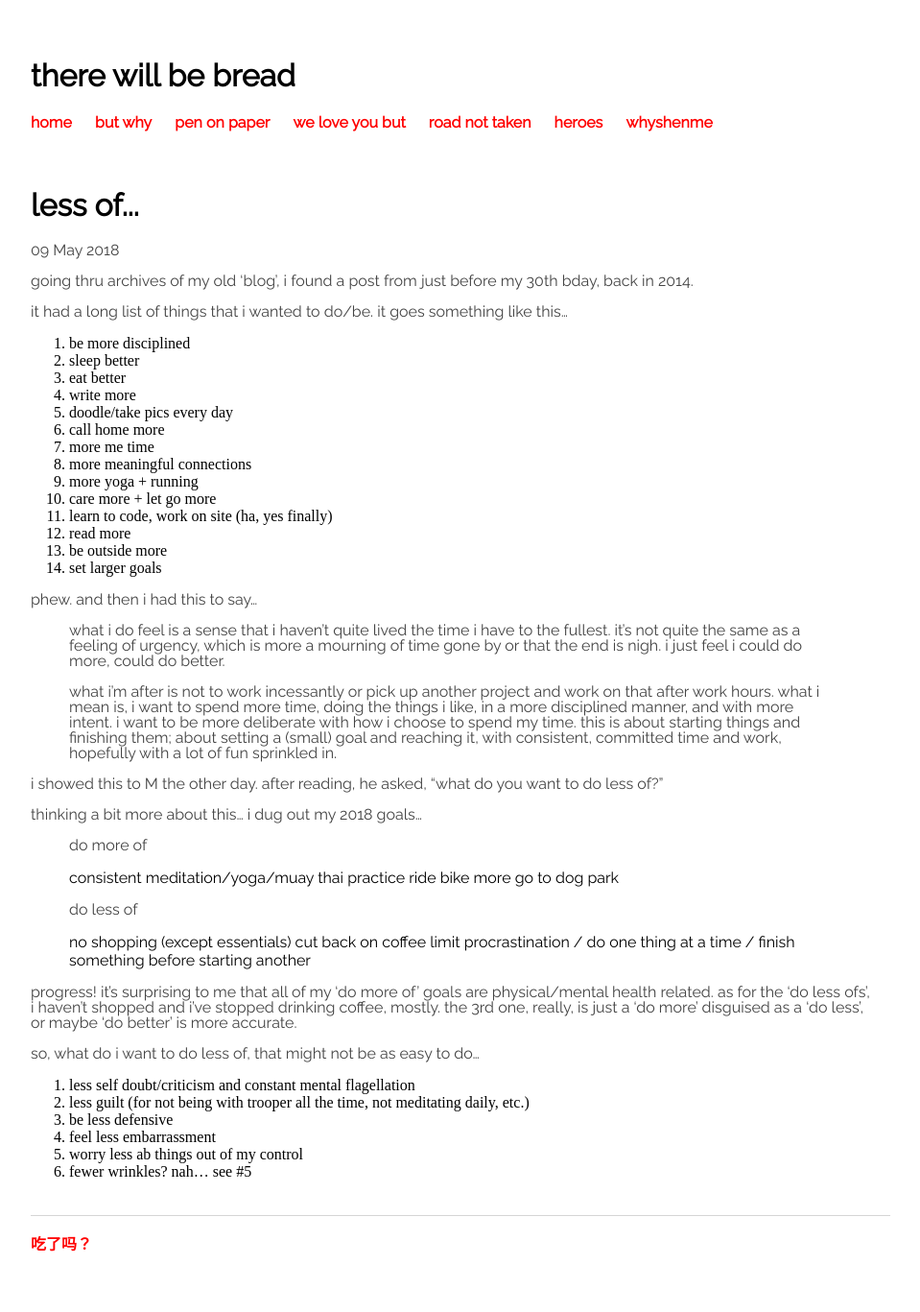
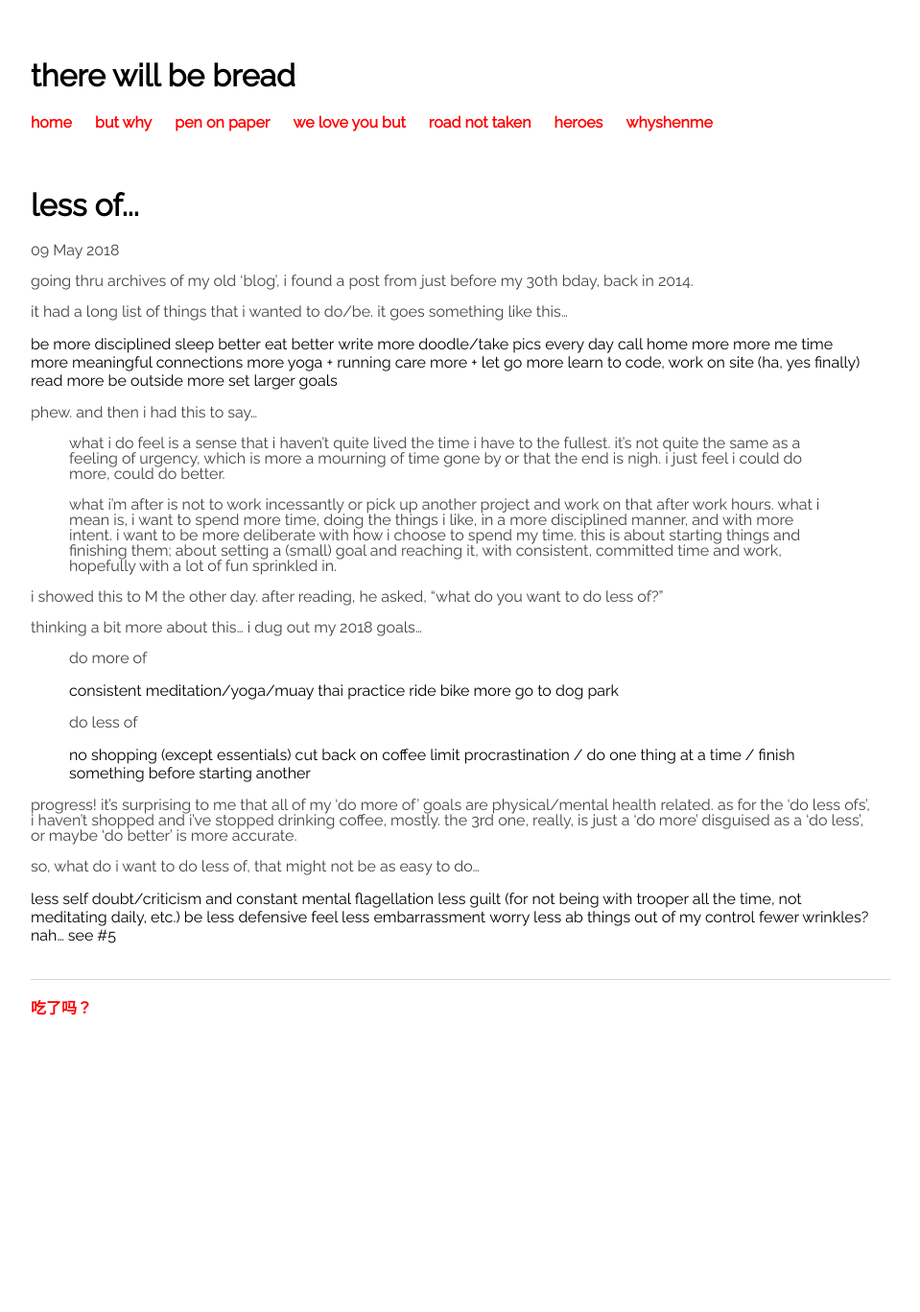
Before and after one commit to c1ndygao/cindygao.com, a Jekyll site: the page built from _posts/2018-05-09-less-of.md, in a window 1280 px wide. Shown: the whole page at 96% size, without its empty margins (160-1119 px from the left). Built offline with Jekyll 4.4.1, drawn with Linux system fonts in a browser that asks for light colours; after the commit the page ends 1121 px from its top, so only the background shows below that.

Commit message:
Update main.css

```diff
--- a/css/main.css
+++ b/css/main.css
@@ -20,6 +20,13 @@
 ul li {
     display: inline;
     list-style: circle;
+}
+ol {
+    font-family: 'Raleway', sans-serif, source-han-sans-simplified-c, sans-serif;
+    padding: 0px;
+}
+ol li {
+    display: inline;
 }
 a {
     text-decoration: none;
```
